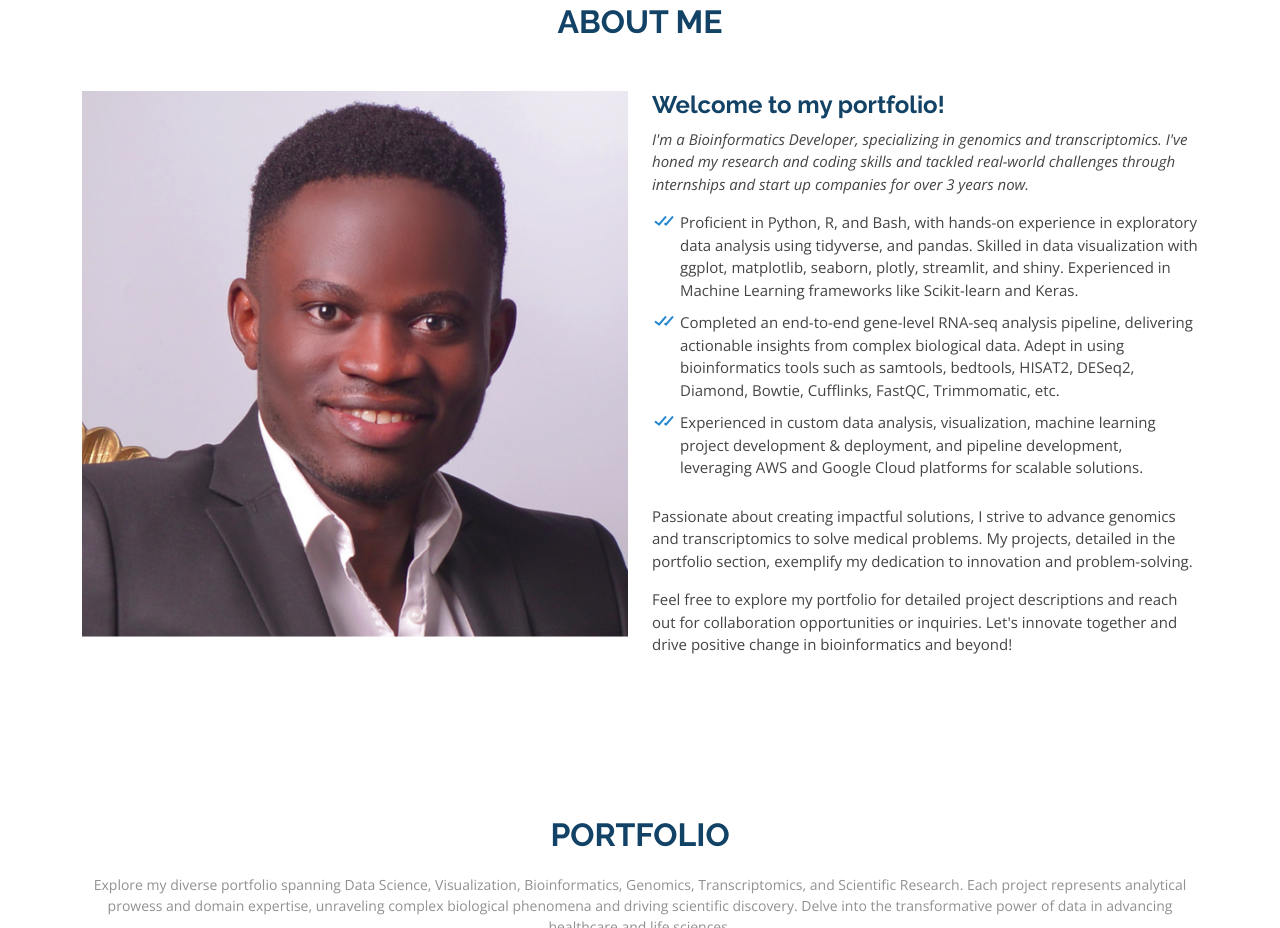
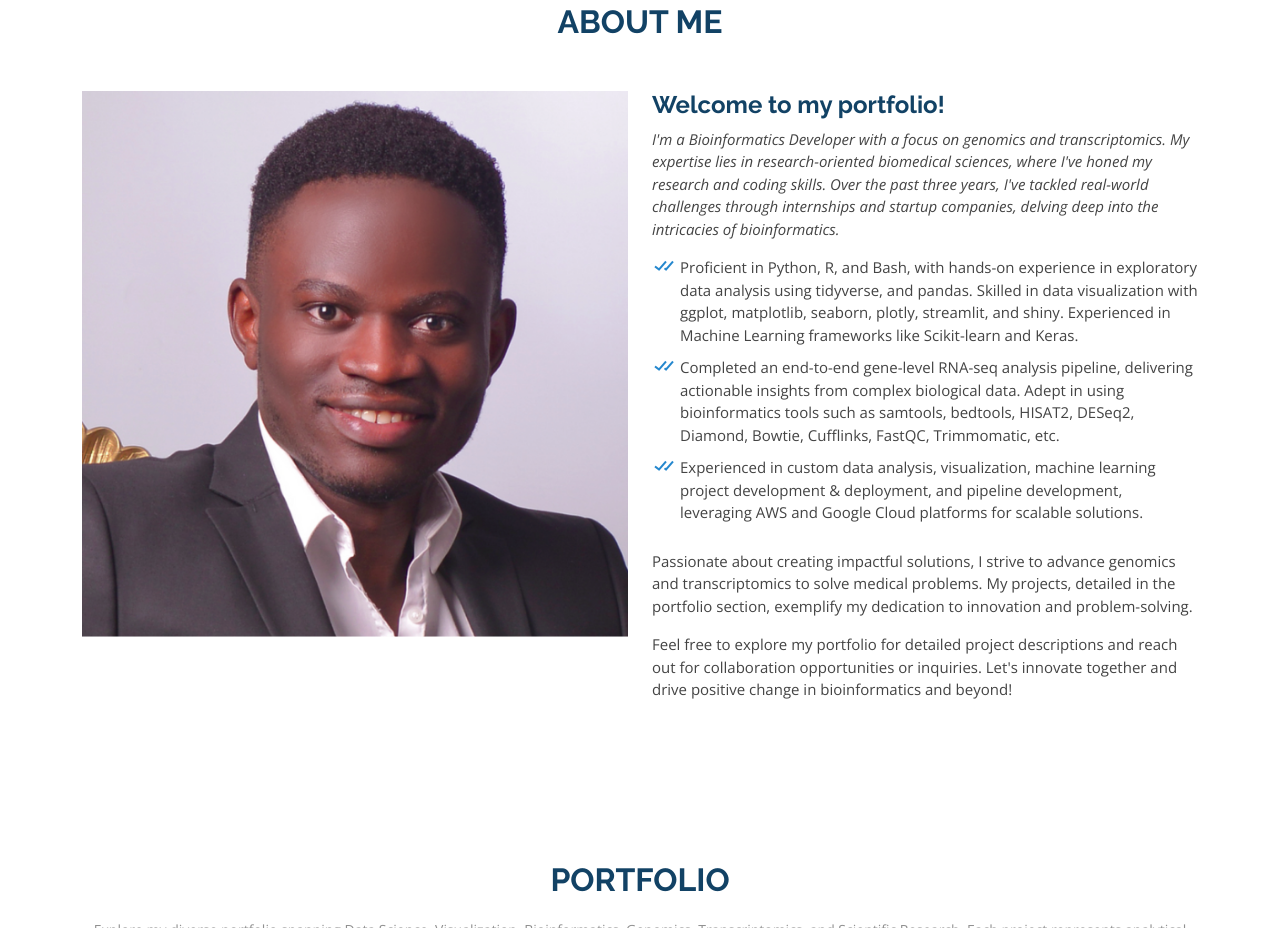
Before and after one commit to CyrilleMesue/Portfolio, a plain HTML site: page index.html in a window 1280 px wide. Shown: the part 1772-2700 px from the top of the page. Drawn offline with nearby package versions, Linux system fonts and the light colour scheme.

```diff
--- a/index.html
+++ b/index.html
@@ -184,7 +184,7 @@
           <div class="col-lg-6 pt-3 pt-lg-0 content" data-aos="fade-left" data-aos-delay="100">
             <h3>Welcome to my portfolio!</h3>
             <p class="fst-italic">
-              I'm a Bioinformatics Developer, specializing in genomics and transcriptomics. I've honed my research and coding skills and tackled real-world challenges through internships and start up companies for over 3 years now.
+              I'm a Bioinformatics Developer with a focus on genomics and transcriptomics. My expertise lies in research-oriented biomedical sciences, where I've honed my research and coding skills. Over the past three years, I've tackled real-world challenges through internships and startup companies, delving deep into the intricacies of bioinformatics.
             </p>
             <ul>
               <li><i class="bx bx-check-double"></i> Proficient in Python, R, and Bash, with hands-on experience in exploratory data analysis using tidyverse, and pandas. Skilled in data visualization with ggplot, matplotlib, seaborn, plotly, streamlit, and shiny. Experienced in Machine Learning frameworks like Scikit-learn and Keras.</li>
```
